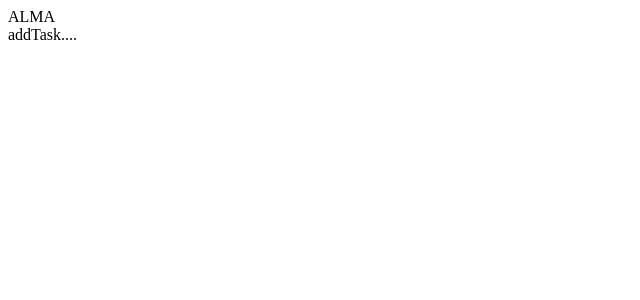
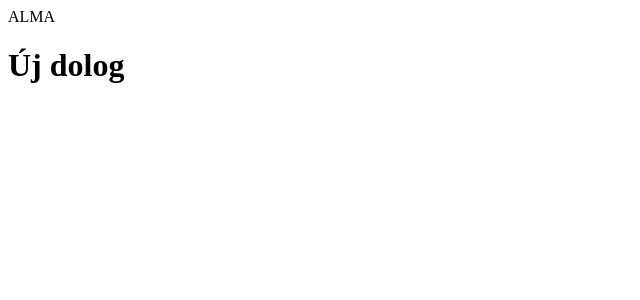
Before and after one commit to MarkoAlma/react_task_team_test, a React (Vite) app: page / in a window 1280 px wide. Shown: the top 300 px of the page, without its empty margins (0-640 px from the left). Built offline with nearby package versions, Linux system fonts and the light colour scheme.

Commit message:
OWNER: h1

```diff
--- a/src/components/AddTask.jsx
+++ b/src/components/AddTask.jsx
@@ -3,7 +3,7 @@ import React from 'react'
 export const AddTask = () => {
   return (
     <div>
-      addTask....
+      <h1>Új dolog</h1>
     </div>
   )
 }
```
